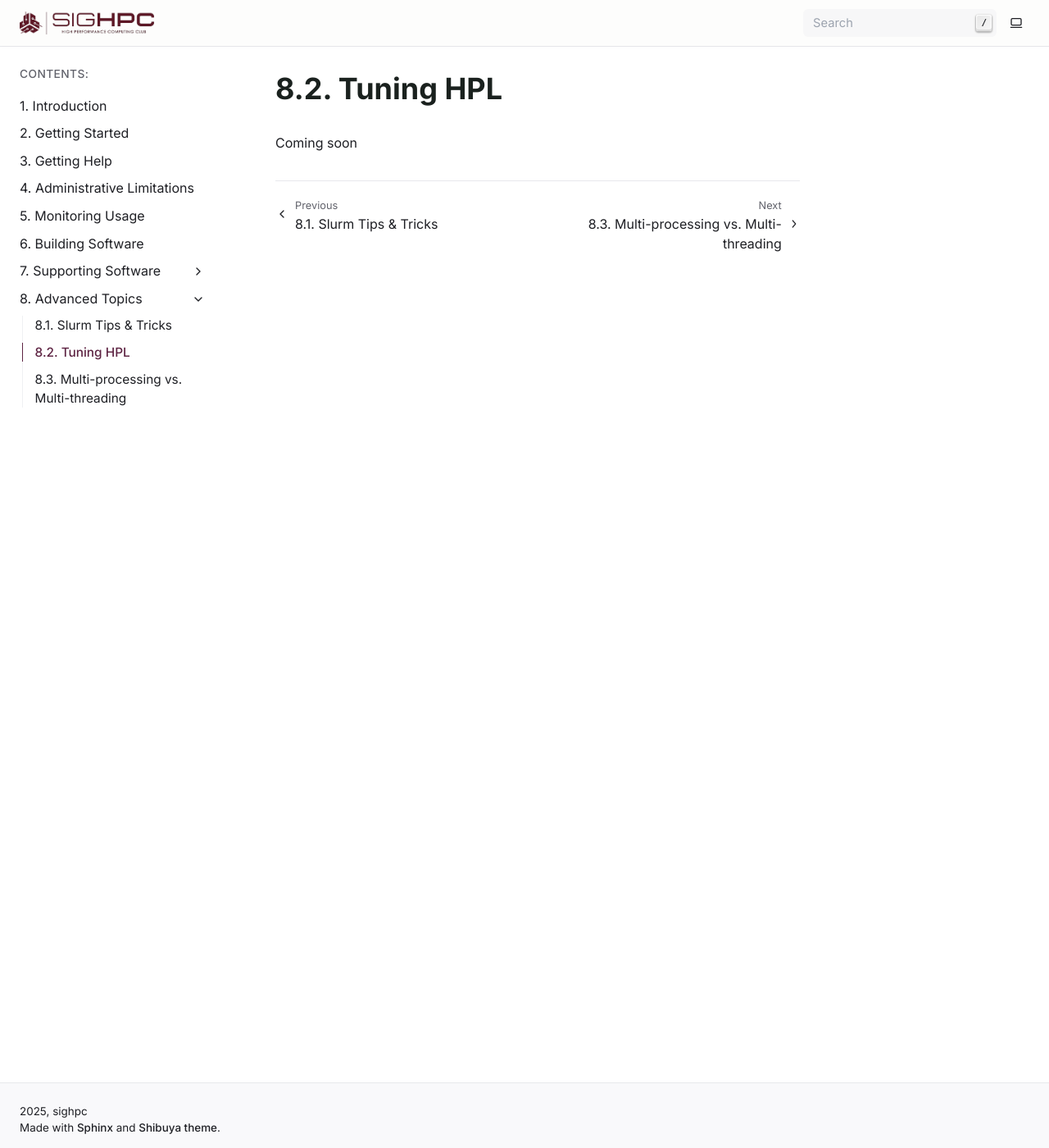
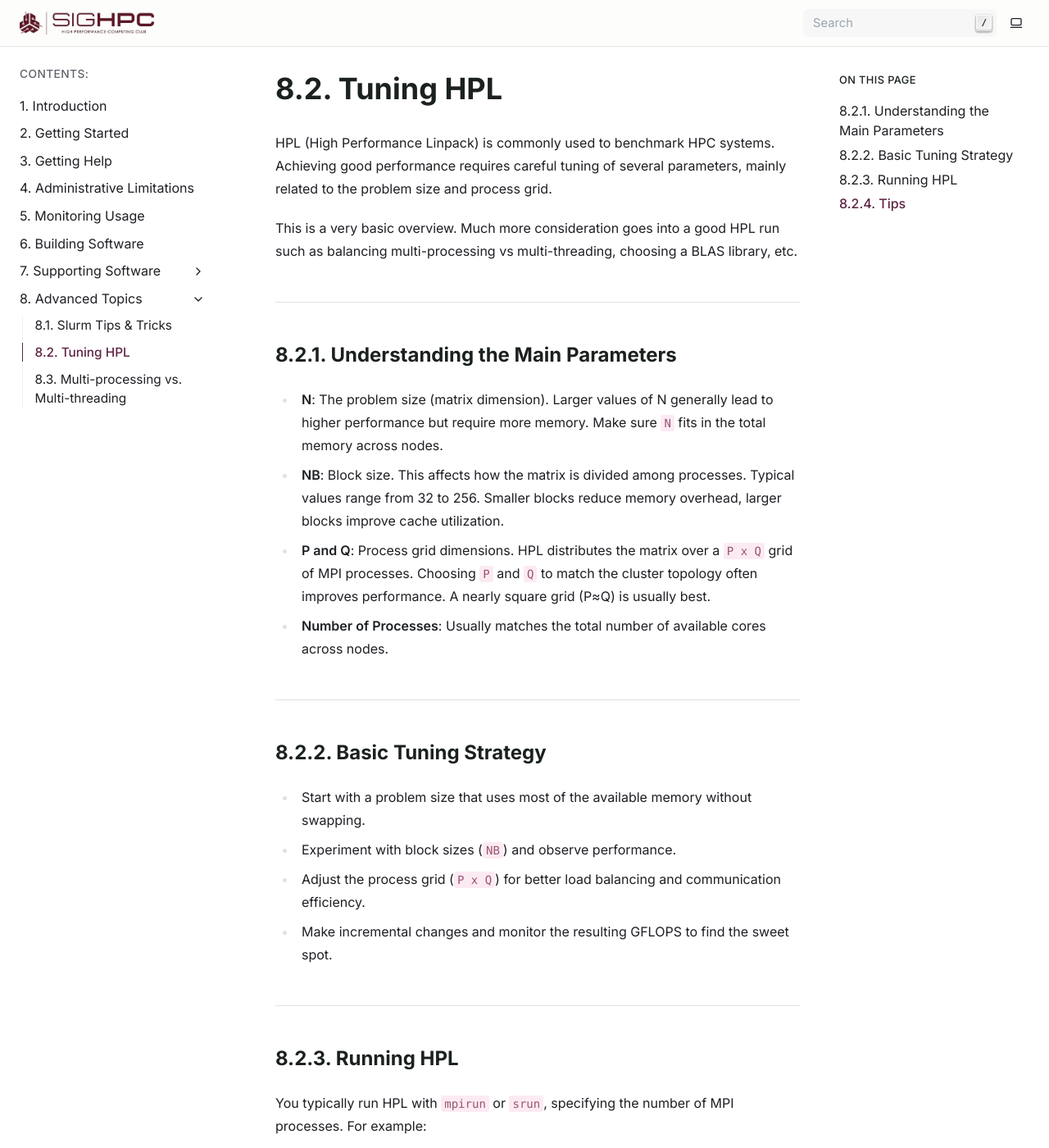
Before and after one commit to msstate-sighpc/muscadine-docs, a Sphinx documentation site: the page built from docs/adv/hpl.md, in a window 1280 px wide and 1400 px high. Shown: the whole window at 82% size. Built offline with Sphinx 7.4.7, drawn with Linux system fonts in a browser that asks for light colours; some of the changed text lies outside the part shown.

Commit message:
overview hpl

`````diff
--- a/docs/adv/hpl.md
+++ b/docs/adv/hpl.md
@@ -1,2 +1,42 @@
 # Tuning HPL
-Coming soon
+HPL (High Performance Linpack) is commonly used to benchmark HPC systems. Achieving good performance requires careful tuning of several parameters, mainly related to the problem size and process grid.
+
+This is a very basic overview. Much more consideration goes into a good HPL run such as balancing multi-processing vs multi-threading, choosing a BLAS library, etc.
+
+---
+
+## Understanding the Main Parameters
+
+- **N**: The problem size (matrix dimension). Larger values of N generally lead to higher performance but require more memory. Make sure `N` fits in the total memory across nodes.
+- **NB**: Block size. This affects how the matrix is divided among processes. Typical values range from 32 to 256. Smaller blocks reduce memory overhead, larger blocks improve cache utilization.
+- **P and Q**: Process grid dimensions. HPL distributes the matrix over a `P x Q` grid of MPI processes. Choosing `P` and `Q` to match the cluster topology often improves performance. A nearly square grid (P≈Q) is usually best.
+- **Number of Processes**: Usually matches the total number of available cores across nodes.
+
+---
+
+## Basic Tuning Strategy
+- Start with a problem size that uses most of the available memory without swapping.
+- Experiment with block sizes (`NB`) and observe performance.
+- Adjust the process grid (`P x Q`) for better load balancing and communication efficiency.
+- Make incremental changes and monitor the resulting GFLOPS to find the sweet spot.
+
+---
+
+## Running HPL
+You typically run HPL with `mpirun` or `srun`, specifying the number of MPI processes. For example:
+
+```bash
+srun -np 16 ./xhpl
+````
+
+- Ensure that your `HPL.dat` file is configured with the chosen parameters.
+- Monitor CPU and network usage to detect bottlenecks.
+- Collect performance data and adjust parameters iteratively.
+
+---
+
+## Tips
+- Always match the memory usage to physical memory to avoid swapping.
+- Use square or slightly rectangular process grids for better communication.
+- Tune one parameter at a time to understand its effect on performance.
+- Compare results across different nodes and network configurations for optimal setup.
`````
